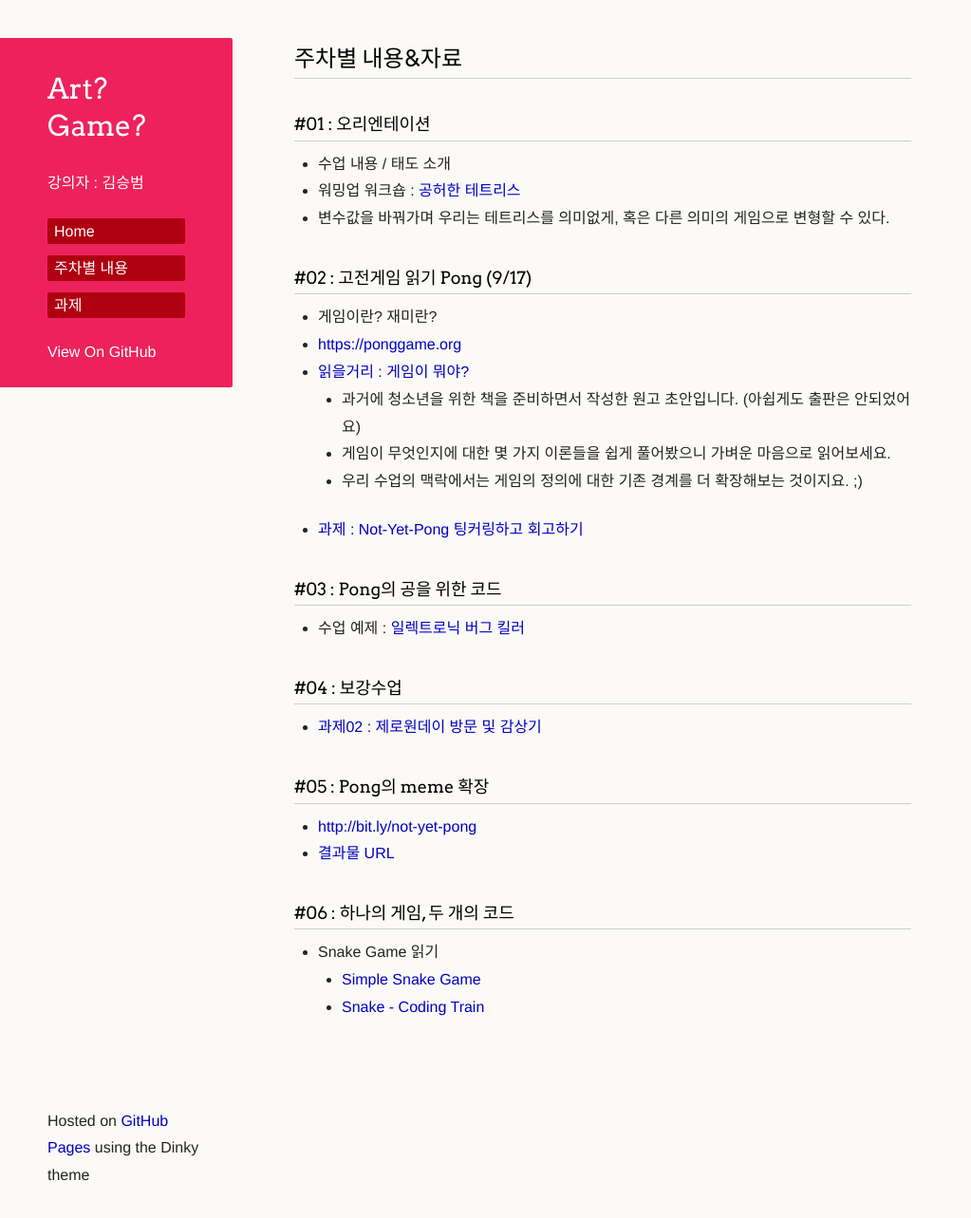
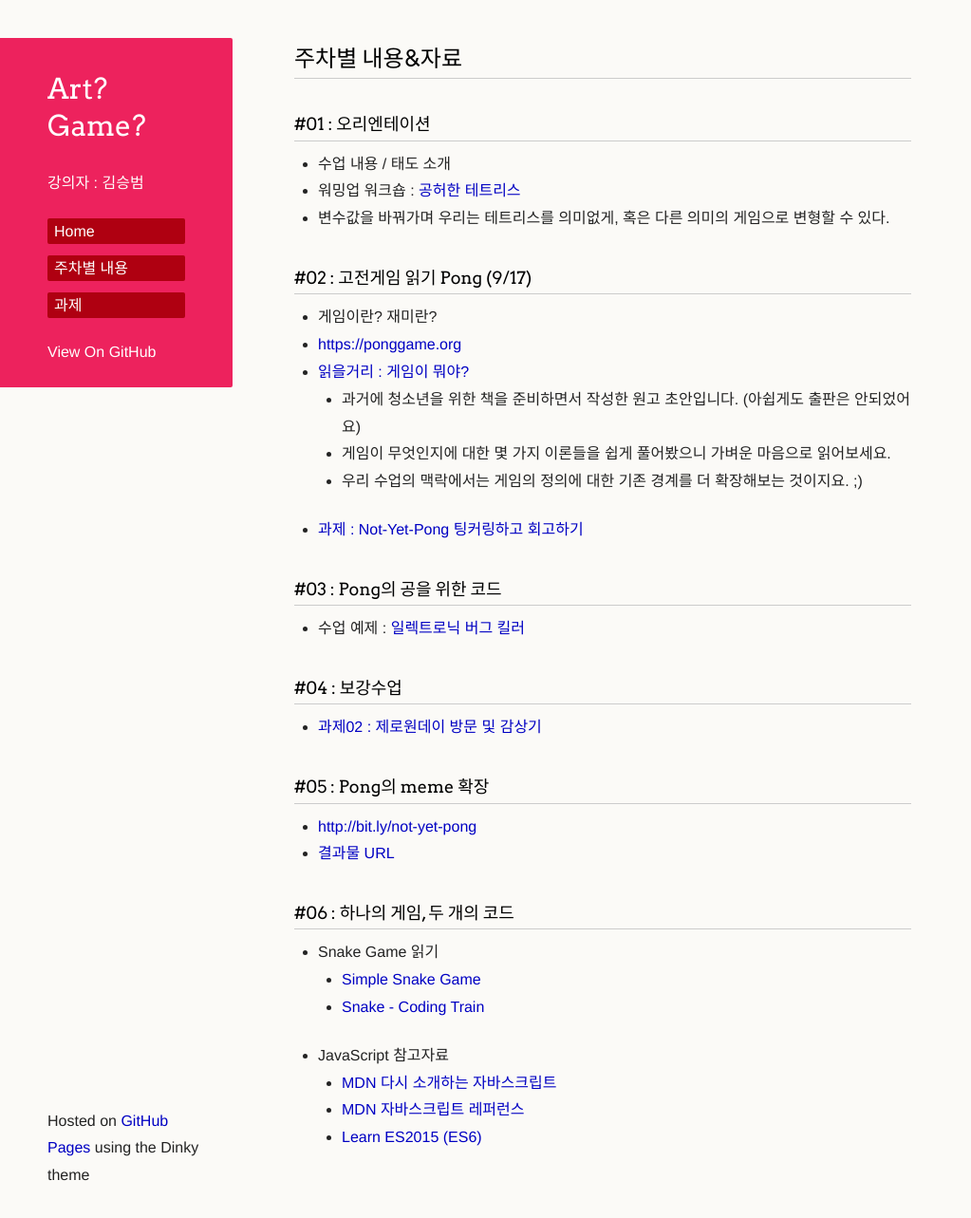
Before and after one commit to picxenk/SIA2019ArtGame, a Jekyll site: the page built from curriculum.md, in a window 1280 px wide and 1285 px high. Shown: the whole window at 95% size, without its empty margins (0-1023 px from the left). Built offline with Jekyll 4.4.1, drawn with Linux system fonts in a browser that asks for light colours; our own code applies the rules of GitHub Pages for plain Markdown files; a script that is not in the unit is left out; the repository's description, which GitHub fills in, is left out.

Commit message:
Update curriculum.md

```diff
--- a/curriculum.md
+++ b/curriculum.md
@@ -28,3 +28,7 @@
  * Snake Game 읽기
    * [Simple Snake Game](https://editor.p5js.org/picxenk@gmail.com/sketches/diPSYswv_)
    * [Snake - Coding Train](https://editor.p5js.org/picxenk@gmail.com/sketches/ZQwCfX6yd)
+ * JavaScript 참고자료
+   * [MDN 다시 소개하는 자바스크립트](https://developer.mozilla.org/en-US/docs/Web/JavaScript/A_re-introduction_to_JavaScript)
+   * [MDN 자바스크립트 레퍼런스](https://developer.mozilla.org/en-US/docs/Web/JavaScript/Reference)
+   * [Learn ES2015 (ES6)](https://babeljs.io/docs/en/learn)
```
